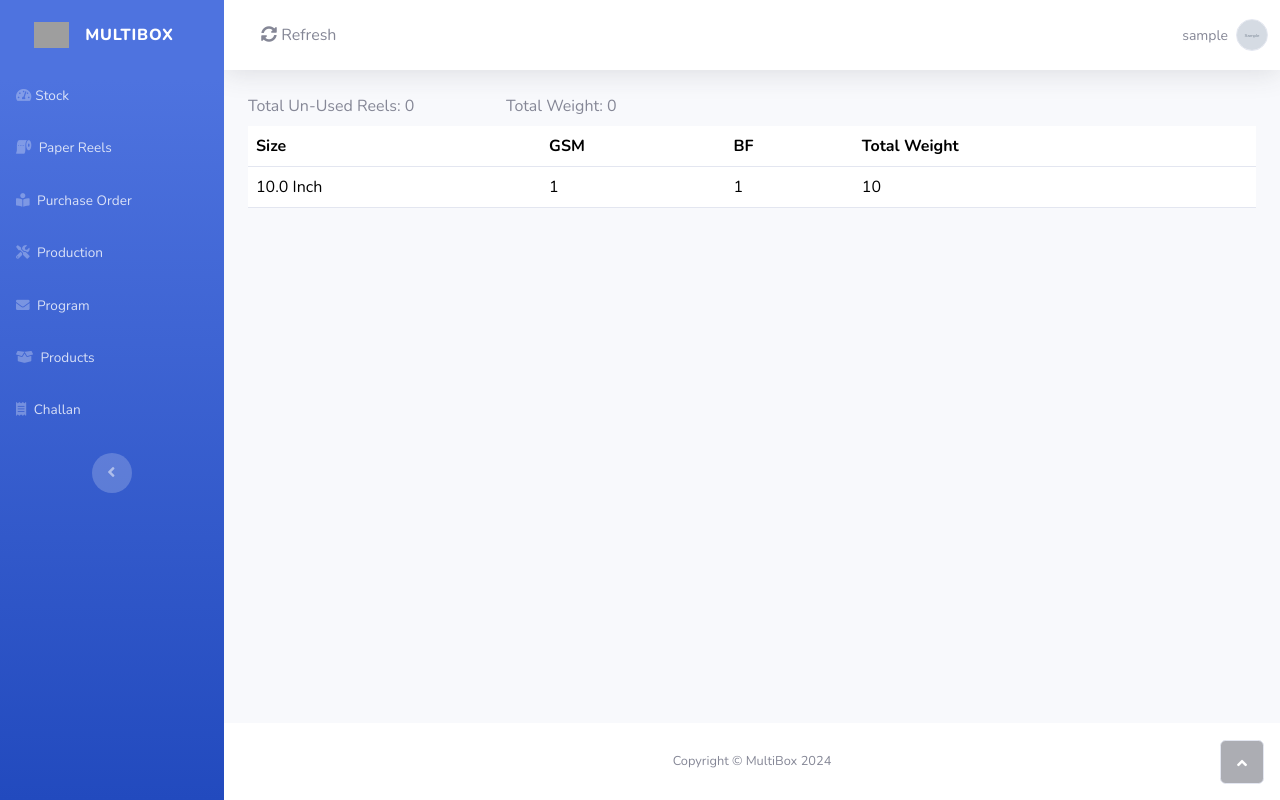
After one commit to JANMAY007/MultiBox, a Django app: page /summary/ in a window 1280 px wide. The commit adds this page. Run offline with Django 5.2, Linux system fonts and the light colour scheme; a user stored in the database is signed in; tables that the repository leaves empty hold one stand-in row (values such as "Sample post"); grey boxes marked "Sample" are stand-in pictures; one stand-in notice (Sample message) is shown; some libraries are stand-ins or nearby versions; grey boxes are pictures that could not be loaded.

Commit message:
Added Paper Reels Summary

```diff
--- a/Corrugation/urls.py
+++ b/Corrugation/urls.py
@@ -3,7 +3,7 @@ from .views import (search_reels, paper_reels, update_reel, delete_reel, reels_s
                     restore_reel, add_product, product_archive, update_products,
                     add_partition, update_partition, delete_partition,
                     delete_products, restore_products, products_detail,
-                    product_detail_archive, purchase_order,
+                    product_detail_archive, purchase_order, summary,
                     add_purchase_order_detail, add_purchase_order_detailed,
                     purchase_order_archive, purchase_order_detail_archive,
                     delete_purchase_order, restore_purchase_order, add_dispatch, daily_program,
@@ -20,6 +20,7 @@ urlpatterns = [
     path('paper_reels/', paper_reels, name='paper_reels'),
     path('upload_bulk_reels/', upload_bulk_reels, name='upload_bulk_reels'),
     path('search_reels/', search_reels, name='search_reels'),
+    path('summary/', summary, name='summary'),
     path('update_reel/<int:pk>/', update_reel, name='update_reel'),
     path('delete_reel/<int:pk>/', delete_reel, name='delete_reel'),
     path('restore_reel/<int:pk>/', restore_reel, name='restore_reel'),
--- a/Corrugation/views.py
+++ b/Corrugation/views.py
@@ -127,6 +127,21 @@ def search_reels(request):
                 size_counts[reel.size] = 1
 
     return JsonResponse({'results': results_data, 'size_counts': size_counts})
+
+
+@login_required
+def summary(request):
+    tenant = get_tenant_for_user(request)
+    if tenant is None:
+        messages.error(request, 'You are not associated with any tenant.')
+        return redirect('Tenant:register_tenant')
+    paper_reel_summary = PaperReels.objects.filter(tenant=tenant).values('size', 'gsm', 'bf').annotate(total_weight=Sum('weight'))
+    context = {
+        'paper_reel_summary': paper_reel_summary,
+        'total_reels': PaperReels.objects.filter(used=False).count(),
+        'total_weight': PaperReels.objects.filter(used=False).aggregate(Sum('weight'))['weight__sum'] or 0,
+    }
+    return render(request, 'Corrugation/summary.html', context)
 
 
 @login_required
--- /dev/null
+++ b/templates/Corrugation/summary.html
@@ -0,0 +1,54 @@
+{% extends 'base.html' %}
+
+{% block title %}
+    Reels Stock
+{% endblock %}
+
+{% block content %}
+    {% if messages %}
+        {% for message in messages %}
+            <div class="alert {{ message.tags }} alert-dismissible fade show">
+                {{ message }}
+            </div>
+        {% endfor %}
+        <script>
+            setTimeout(function () {
+                bootstrap.Alert.getOrCreateInstance(document.querySelector(".alert")).close();
+            }, 2500)
+        </script>
+    {% endif %}
+    <div class="row">
+        <div class="col-md-3">
+            <div class="text-md-start">
+                <span>Total Un-Used Reels: {{ total_reels }}</span>
+            </div>
+        </div>
+        <div class="col-md-3">
+            <div class="text-md-start">
+                <span>Total Weight: {{ total_weight }}</span>
+            </div>
+        </div>
+    </div>
+    <div class="table-responsive table mt-2" id="dataTable" role="grid" aria-describedby="dataTable_info">
+        <table class="table my-0" id="dataTable">
+            <thead>
+            <tr>
+                <th>Size</th>
+                <th>GSM</th>
+                <th>BF</th>
+                <th>Total Weight</th>
+            </tr>
+            </thead>
+            <tbody id="reel-table-body">
+            {% for summary in paper_reel_summary %}
+                <tr>
+                    <td>{{ summary.size }} Inch</td>
+                    <td>{{ summary.gsm }}</td>
+                    <td>{{ summary.bf }}</td>
+                    <td>{{ summary.total_weight }}</td>
+                </tr>
+            {% endfor %}
+            </tbody>
+        </table>
+    </div>
+{% endblock %}
--- a/templates/base.html
+++ b/templates/base.html
@@ -153,6 +153,7 @@
                     <div id="reelDropdown" class="collapse" aria-labelledby="headingThree"
                          data-parent="#accordionSidebar">
                         <div class="bg-white py-2 collapse-inner rounded">
+                            <a class="collapse-item" href="{% url 'Corrugation:summary' %}">Summary</a>
                             <a class="collapse-item" href="{% url 'Corrugation:paper_reels' %}">Reels</a>
                             <a class="collapse-item" href="{% url 'Corrugation:reels_stock' %}">Stock</a>
                         </div>
```
